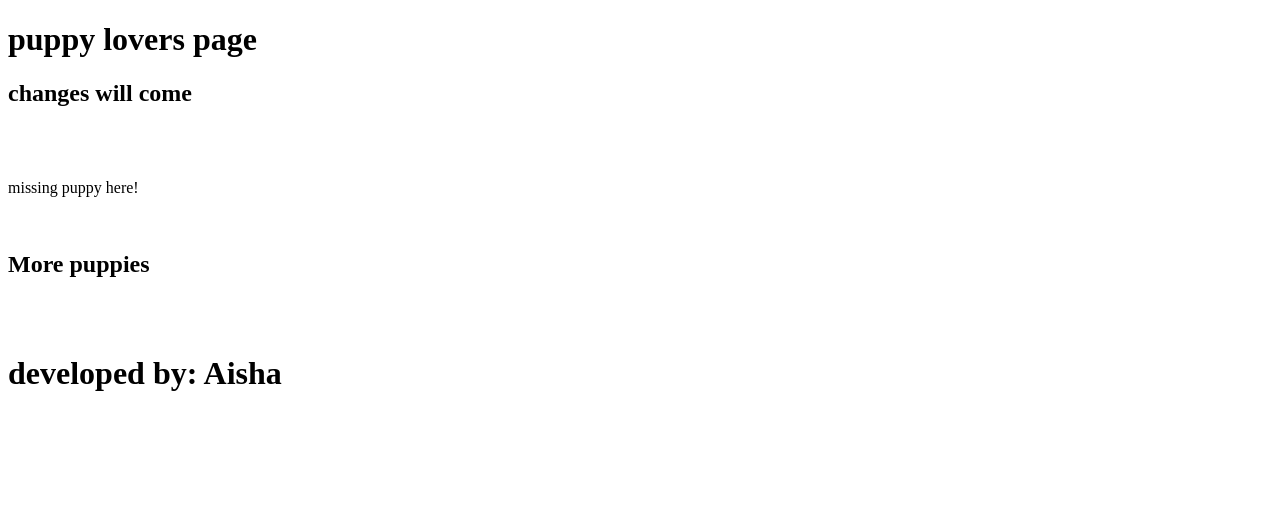
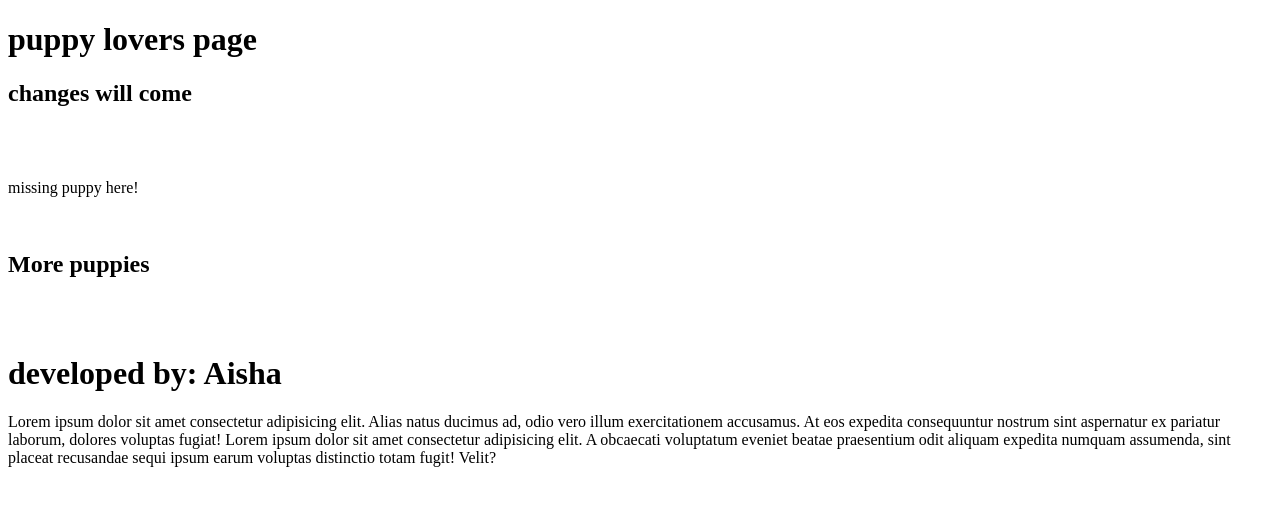
Before and after one commit to codequeen-11/puPPyProject, a plain HTML site: page index.html in a window 1280 px wide. Drawn offline with Linux system fonts and the light colour scheme.

Commit message:
lorem added

```diff
--- a/index.html
+++ b/index.html
@@ -48,5 +48,8 @@
     <footer>
       <h1>developed by: Aisha</h1>
     </footer>
+    Lorem ipsum dolor sit amet consectetur adipisicing elit. Alias natus ducimus ad, odio vero illum exercitationem accusamus. At eos expedita consequuntur nostrum sint aspernatur ex pariatur laborum, dolores voluptas fugiat!
+
+    Lorem ipsum dolor sit amet consectetur adipisicing elit. A obcaecati voluptatum eveniet beatae praesentium odit aliquam expedita numquam assumenda, sint placeat recusandae sequi ipsum earum voluptas distinctio totam fugit! Velit?
   </body>
 </html>
```
